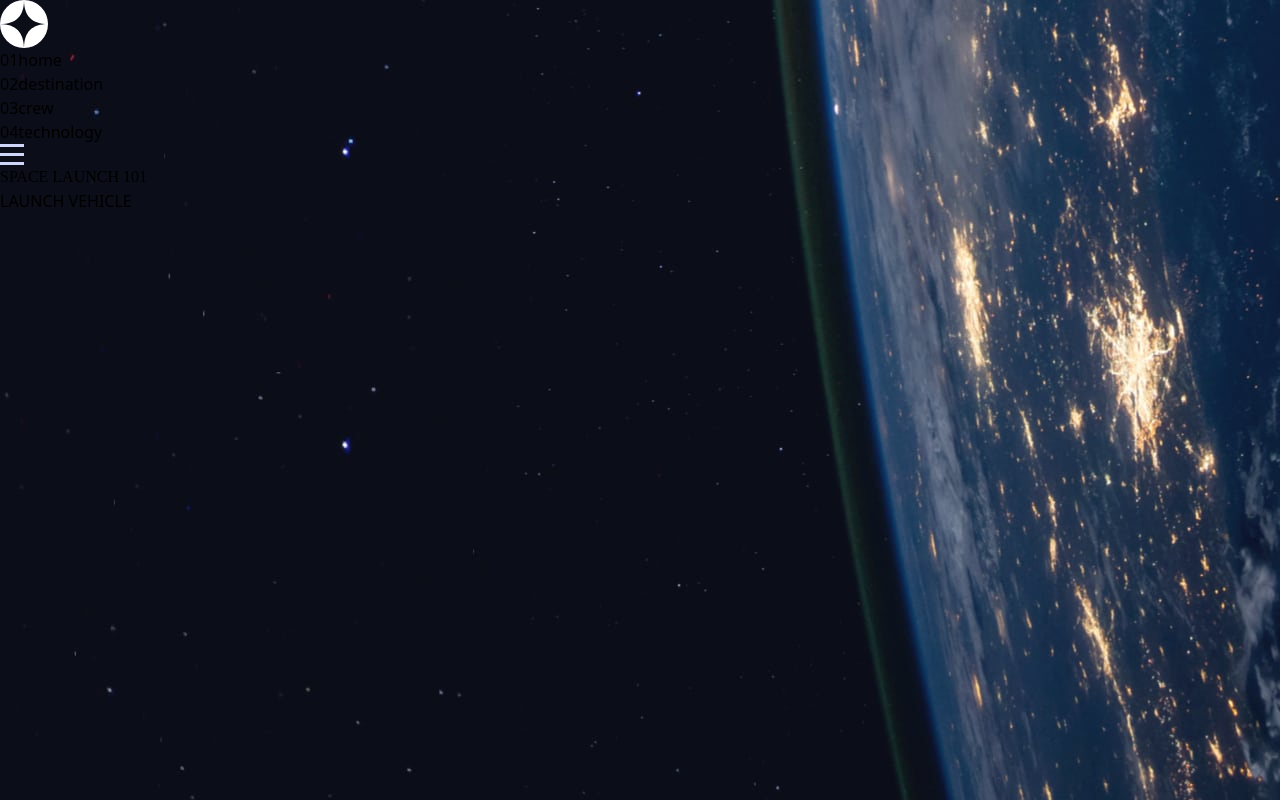
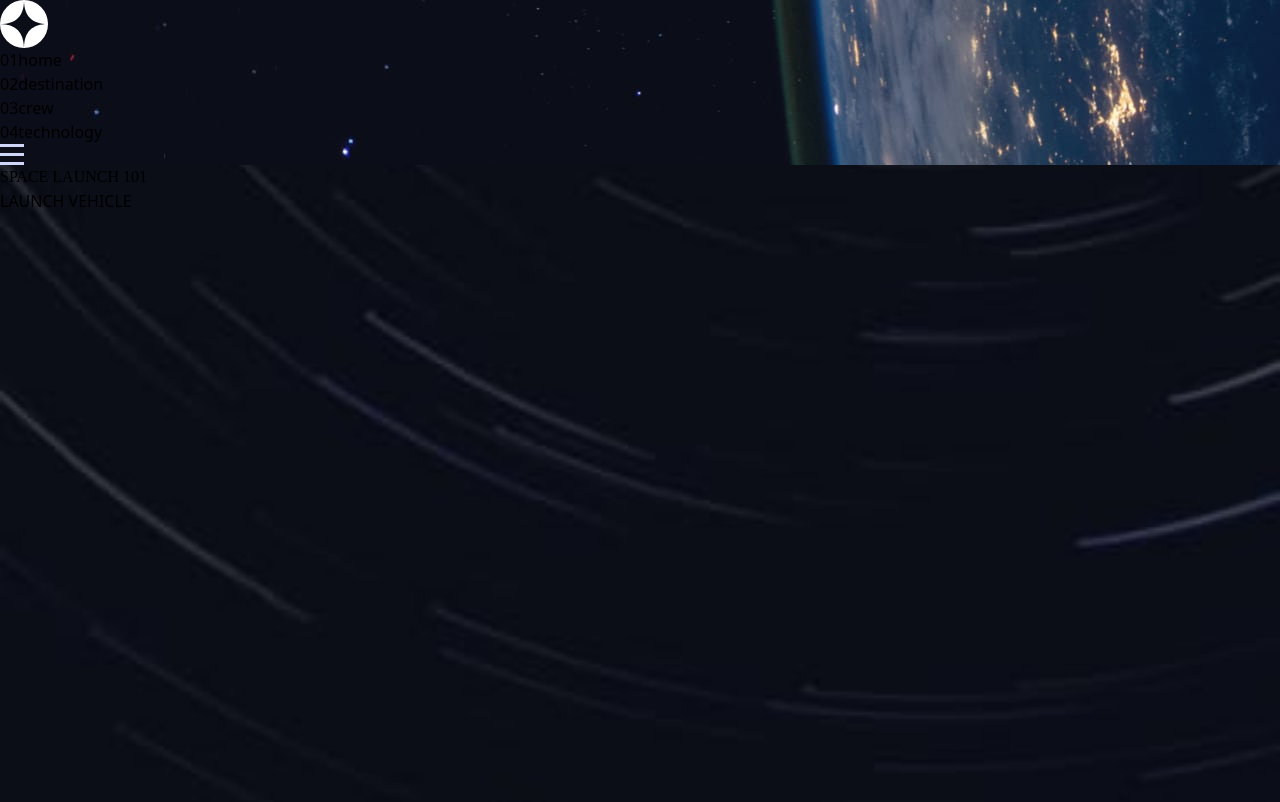
Before and after one commit to matthewkuria/space-tourism-website, a React (Vite) app: page /technology in a window 1280 px wide. Shown: the top 802 px of the page. Built offline with nearby package versions, Linux system fonts and the light colour scheme; a web font is replaced by a local one.

Commit message:
Add background image to the technology

```diff
--- a/src/routes/routes.css
+++ b/src/routes/routes.css
@@ -54,6 +54,16 @@
   height: 350px;
   margin-left: 0px;
 }
+.technology{
+   background-image: url("../assets/technology/background-technology-mobile.jpg");
+  background-size: cover;
+  background-position: center;
+  background-repeat: no-repeat;
+  height: 100vh;
+  width: auto;
+  overflow-y: scroll;
+}
+/* Responsiveness */
 @media (min-width: 768px){
   .crew{
     background-image: url("../assets/crew/background-crew-tablet.jpg");
--- a/src/routes/technology.jsx
+++ b/src/routes/technology.jsx
@@ -1,4 +1,5 @@
-import { useEffect, useState } from "react"
+import { useEffect, useState } from "react";
+import "./routes.css";
 import { Tab, Tabs, TabList, TabPanel } from 'react-tabs';
 import 'react-tabs/style/react-tabs.css';
 import imageHurley from "../assets/crew/image-douglas-hurley.png"
@@ -25,7 +26,7 @@ const Technology = () => {
       .catch((error) => console.error('Error fetching data:', error));
   }, []);
     return (
-        <main className="text-white">
+        <main className="text-white  technology">
             <h1>SPACE LAUNCH 101</h1>
             <p className="title text-5xl">LAUNCH VEHICLE</p>
             <section className="">
```
